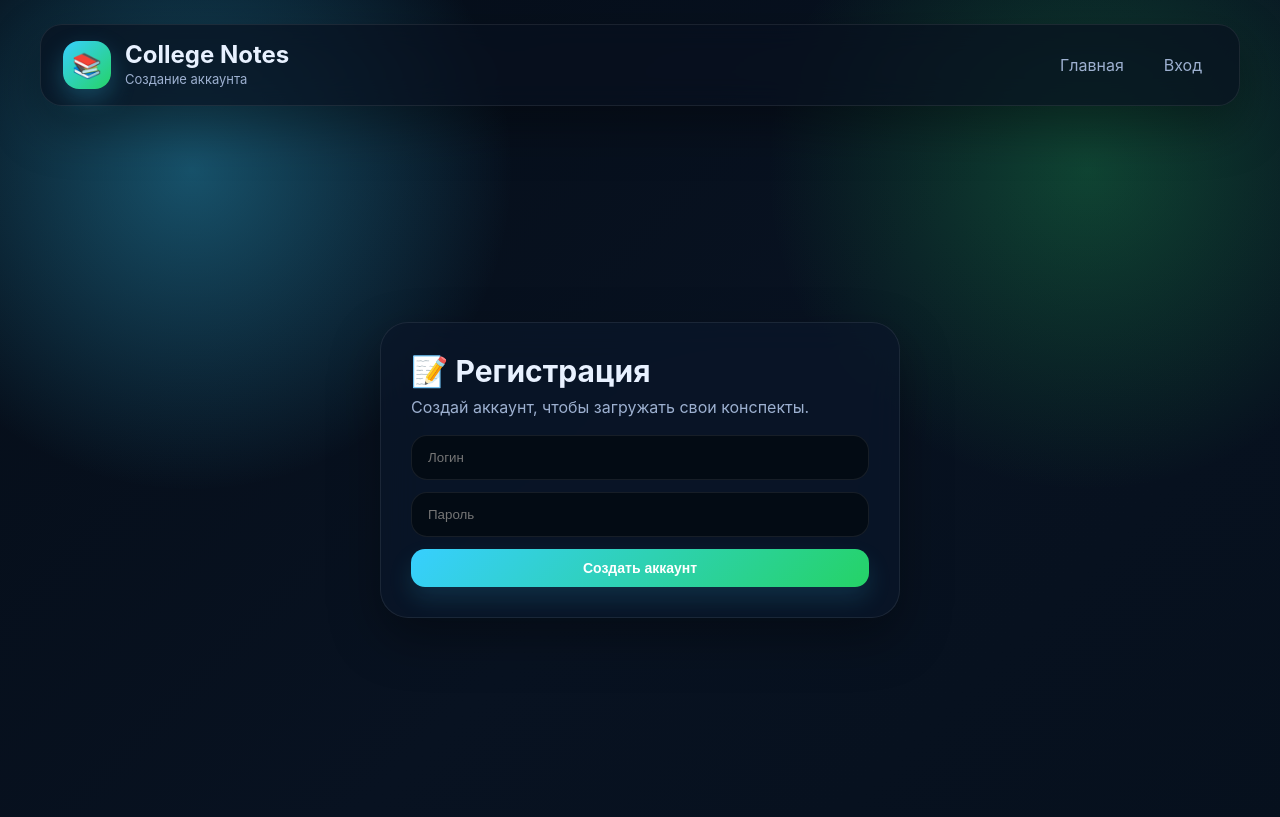
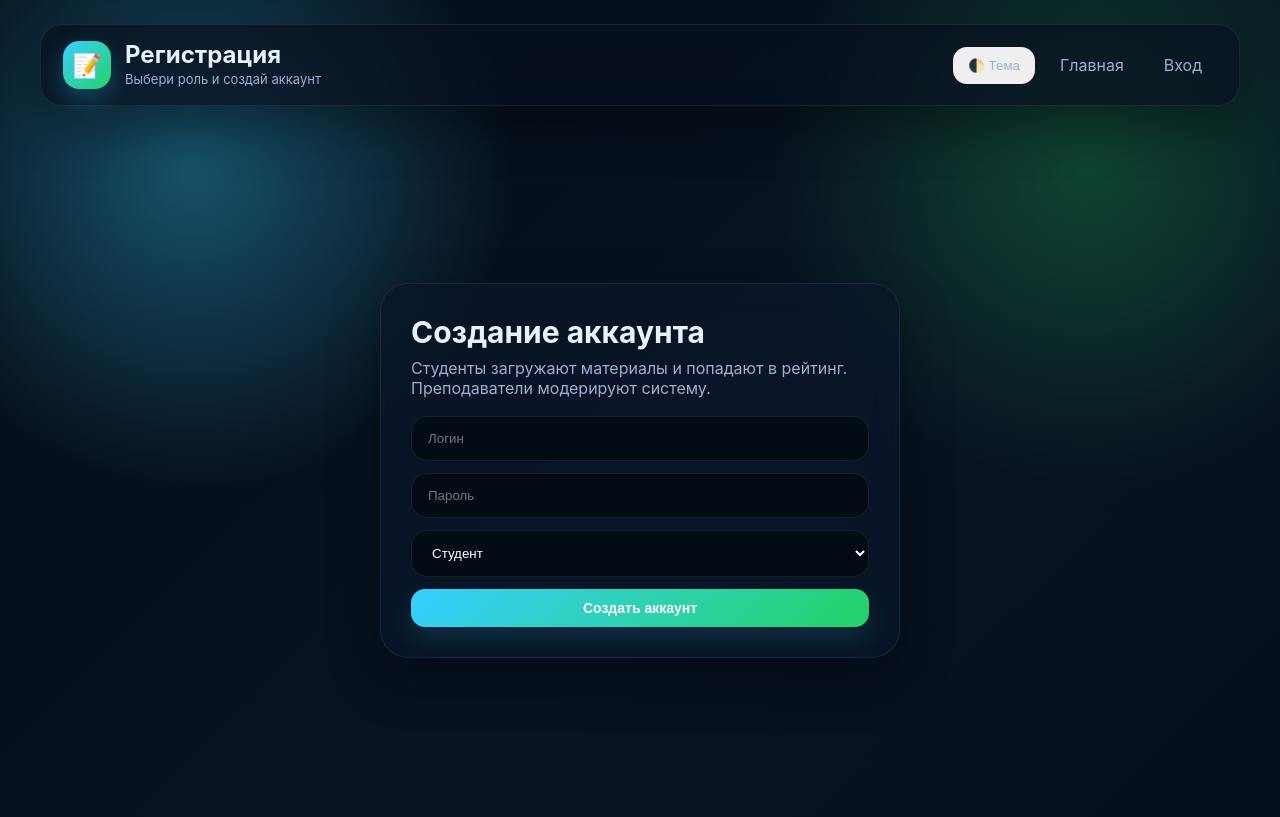
Before and after one commit to StanislavRostislav/college_notes, a FastAPI app: page /register in a window 1280 px wide. Shown: the top 817 px of the page. Run offline with FastAPI, Linux system fonts and the light colour scheme.

Commit message:
Update register.html

```diff
--- a/templates/register.html
+++ b/templates/register.html
@@ -1,23 +1,25 @@
 <!DOCTYPE html>
-<html lang="ru">
+<html lang="ru" data-theme="dark">
 <head>
     <meta charset="UTF-8">
     <title>Регистрация</title>
     <meta name="viewport" content="width=device-width, initial-scale=1.0">
     <link rel="stylesheet" href="/static/style.css">
+    <script src="/static/app.js" defer></script>
 </head>
 <body>
     <div class="page">
         <div class="navbar">
             <div class="brand">
-                <div class="brand-logo">📚</div>
+                <div class="brand-logo">📝</div>
                 <div class="brand-text">
-                    <h1>College Notes</h1>
-                    <p>Создание аккаунта</p>
+                    <h1>Регистрация</h1>
+                    <p>Выбери роль и создай аккаунт</p>
                 </div>
             </div>
 
             <div class="nav-links">
+                <button class="nav-link theme-toggle" type="button" onclick="toggleTheme()">🌓 Тема</button>
                 <a class="nav-link" href="/">Главная</a>
                 <a class="nav-link" href="/login">Вход</a>
             </div>
@@ -25,8 +27,8 @@
 
         <div class="center-wrap">
             <div class="auth-card">
-                <h2>📝 Регистрация</h2>
-                <p>Создай аккаунт, чтобы загружать свои конспекты.</p>
+                <h2>Создание аккаунта</h2>
+                <p>Студенты загружают материалы и попадают в рейтинг. Преподаватели модерируют систему.</p>
 
                 {% if error %}
                     <div class="error">{{ error }}</div>
@@ -35,6 +37,12 @@
                 <form class="form" method="post">
                     <input name="username" placeholder="Логин" required>
                     <input name="password" type="password" placeholder="Пароль" required>
+
+                    <select class="form-select" name="role">
+                        <option value="student">Студент</option>
+                        <option value="teacher">Преподаватель</option>
+                    </select>
+
                     <button class="btn btn-primary" type="submit">Создать аккаунт</button>
                 </form>
             </div>
```
